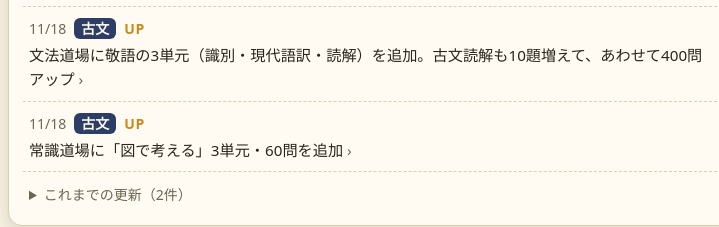
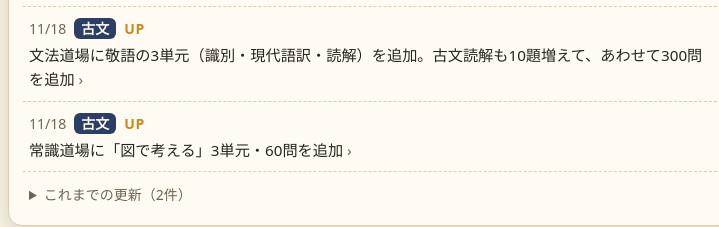
Before and after one commit to upopotennis-gif/kokugo-dojo, a plain HTML site: page index.html in a window 1280 px wide. Shown: the part 359-586 px from the top of the page, 270-989 px from the left. Drawn offline with Linux system fonts and the light colour scheme; a web font is replaced by a local one.

Commit message:
更新情報：文法道場の追加数を300問に訂正
Co-Authored-By: Claude Fable 5.2 <noreply@anthropic.com>

```diff
--- a/index.html
+++ b/index.html
@@ -255,7 +255,7 @@
   var B = "https://upopotennis-gif.github.io/";
   var NEWS = [
     { d:"2026-11-18", s:"kobun",  k:"NEW", t:"絵巻道場ができました。文法の4択で物の怪をしずめ、絵巻の地図を進みます", u:B+"kobun-emaki/" },
-    { d:"2026-11-18", s:"kobun",  k:"UP",  t:"文法道場に敬語の3単元（識別・現代語訳・読解）を追加。古文読解も10題増えて、あわせて400問アップ", u:B+"kobun-dojo/" },
+    { d:"2026-11-18", s:"kobun",  k:"UP",  t:"文法道場に敬語の3単元（識別・現代語訳・読解）を追加。古文読解も10題増えて、あわせて300問を追加", u:B+"kobun-dojo/" },
     { d:"2026-11-18", s:"kobun",  k:"UP",  t:"常識道場に「図で考える」3単元・60問を追加", u:B+"kobun-dojo/joshiki.html" },
     { d:"2026-11-11", s:"gendai", k:"NEW", t:"表現道場ができました。表現技法辞典・表現の効果 演習（80問）・表現問題の読み方", u:B+"hyogen-dojo/" },
     { d:"2026-11-08", s:"all",    k:"UP",  t:"付喪神に古文の19体が仲間入り。図鑑は全47種になりました" }
```
